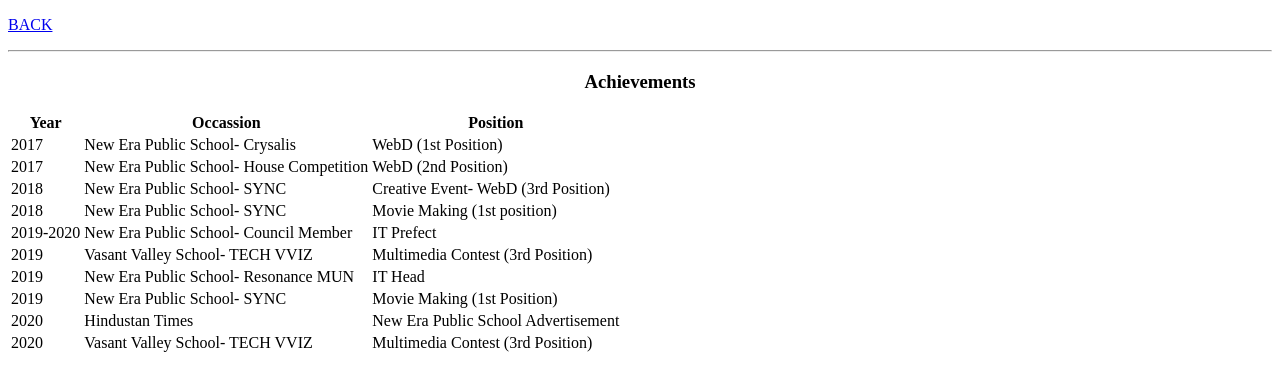
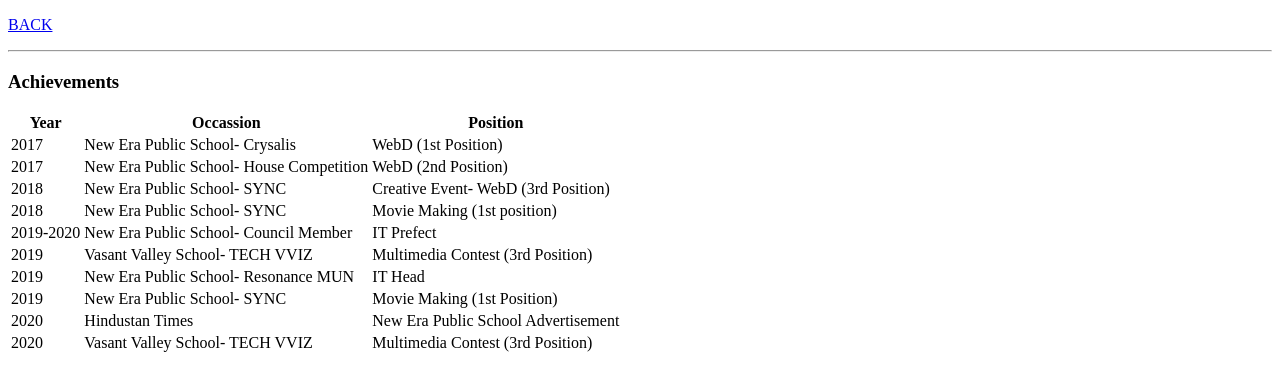
Before and after one commit to AdityaMogha7/Profile-1, a plain HTML site: page Achievements.html in a window 1280 px wide. Drawn offline with Linux system fonts and the light colour scheme.

Commit message:
Update Achievements.html

```diff
--- a/Achievements.html
+++ b/Achievements.html
@@ -8,7 +8,7 @@
 <body>
     <p><a href="index.html">BACK</a></p>
     <hr>
-    <h3><center>Achievements</center></h3>
+    <h3>Achievements</h3>
     <table>
         <thead>
             <tr>
```
